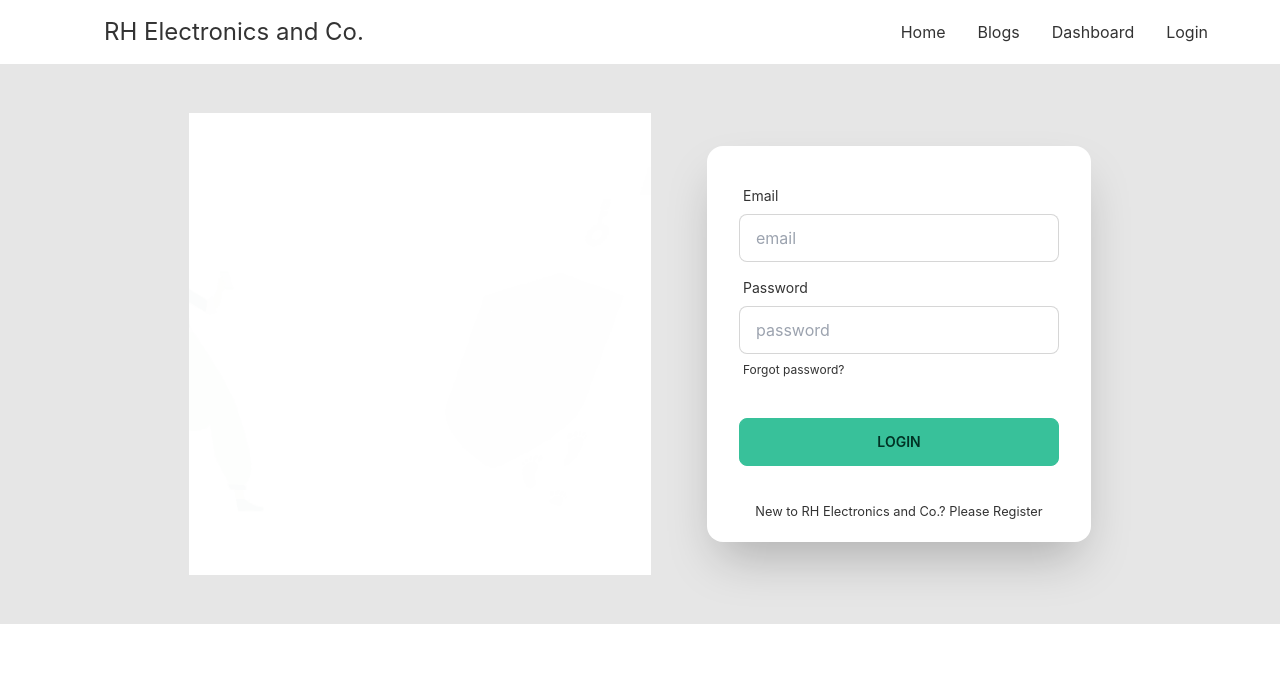
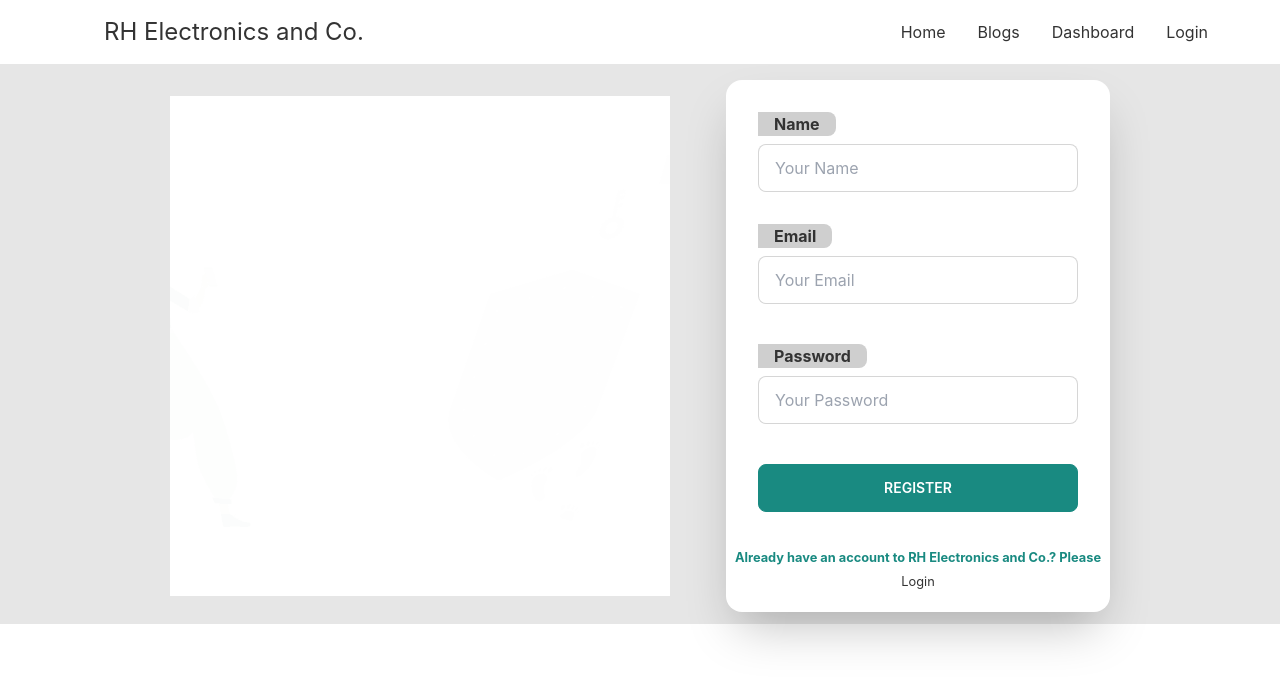
Before and after one commit to rahidhaque/RH-Electronics-and-Co., a React (Create React App) app: page /register in a window 1280 px wide. Shown: the top 684 px of the page. Built offline with nearby package versions, Linux system fonts and the light colour scheme.

Commit message:
Registration Form Using React Hook Form Done

```diff
--- a/package.json
+++ b/package.json
@@ -9,6 +9,7 @@
     "daisyui": "^2.15.0",
     "react": "^18.1.0",
     "react-dom": "^18.1.0",
+    "react-hook-form": "^7.31.2",
     "react-router-dom": "^6.3.0",
     "react-scripts": "5.0.1",
     "web-vitals": "^2.1.4"
--- a/src/Pages/Authentication/Register.js
+++ b/src/Pages/Authentication/Register.js
@@ -1,38 +1,105 @@
 import React from 'react';
+import { useForm } from 'react-hook-form';
 import { Link } from 'react-router-dom';
-import register from '../../Assets/Register.gif'
+import registrationImg from '../../Assets/Register.gif'
 
 const Register = () => {
+    const { register, formState: { errors }, handleSubmit } = useForm();
+    const onSubmit = data => console.log(data);
     return (
         <div className=''>
             <div class="hero h-full lg:h-[70vh] bg-base-200">
                 <div class="hero-content flex-col lg:flex-row">
-                    <div class="text-center lg:text-left max-w-lg mr-10">
-                        <img src={register} alt="" />
+                    <div class="lg:text-left max-w-lg mr-10">
+                        <img src={registrationImg} alt="Registration" />
                     </div>
                     <div class="card flex-shrink-0 w-full max-w-sm shadow-2xl bg-base-100">
                         <div class="card-body">
-                            <div class="form-control">
-                                <label class="label">
-                                    <span class="label-text">Email</span>
-                                </label>
-                                <input type="text" placeholder="email" class="input input-bordered" />
-                            </div>
-                            <div class="form-control">
-                                <label class="label">
-                                    <span class="label-text">Password</span>
-                                </label>
-                                <input type="text" placeholder="password" class="input input-bordered" />
-                                <label class="label">
-                                    <a href="#" class="label-text-alt link link-hover">Forgot password?</a>
-                                </label>
-                            </div>
-                            <div class="form-control mt-6">
-                                <button class="btn btn-primary">Login</button>
-                            </div>
+                            <form onSubmit={handleSubmit(onSubmit)}>
+                                <div class="form-control w-full">
+                                    <label class="input-group mb-2">
+                                        <span className='font-bold'>Name</span>
+                                    </label>
+                                    <input
+                                        type="text"
+                                        placeholder="Your Name"
+                                        className="input input-bordered w-full max-w-xs"
+                                        {...register("name", {
+                                            required: {
+                                                value: true,
+                                                message: 'Name is Required'
+                                            },
+                                            pattern: {
+                                                value: /^([^0-9]*)$/,
+                                                message: 'Your name contains number'
+                                            },
+                                        })}
+                                    />
+                                    <label className="label my-2">
+                                        {errors.name?.type === 'pattern' && <span className="label-text-alt text-warning">{errors.name.message}</span>}
+                                        {errors.name?.type === 'required' && <span className="label-text-alt text-warning">{errors.name.message}</span>}
+                                    </label>
+                                </div>
+
+                                <div class="form-control w-full">
+                                    <label class="input-group">
+                                        <span className='font-bold mb-2'>Email</span>
+                                    </label>
+                                    <input
+                                        type="email"
+                                        placeholder="Your Email"
+                                        className="input input-bordered w-full max-w-xs mb-2"
+                                        {...register("email", {
+                                            required: {
+                                                value: true,
+                                                message: 'Email is Required'
+                                            },
+                                            pattern: {
+                                                value: /^\w+@[a-zA-Z_]+?\.[a-zA-Z]{2,3}$/,
+                                                message: 'Please Provide a Valid Email'
+                                            }
+                                        })}
+                                    />
+                                    <label className="label my-2">
+                                        {errors.email?.type === 'pattern' && <span className="label-text-alt text-warning">{errors.email.message}</span>}
+                                        {errors.email?.type === 'required' && <span className="label-text-alt text-warning">{errors.email.message}</span>}
+                                    </label>
+                                </div>
+
+                                <div class="form-control w-full">
+                                    <label class="input-group">
+                                        <span className='font-bold mb-2'>Password</span>
+                                    </label>
+                                    <input
+                                        type="password"
+                                        placeholder="Your Password"
+                                        className="input input-bordered w-full max-w-xs mb-2"
+                                        {...register("password", {
+                                            required: {
+                                                value: true,
+                                                message: 'Password is Required'
+                                            },
+                                            minLength: {
+                                                value: 7,
+                                                message: 'Password Length should be greater than 6'
+                                            },
+                                            maxLength: {
+                                                value: 10,
+                                                message: 'Password Length can not be greater than 10'
+                                            }
+                                        })}
+                                    />
+                                    <label className="label my-2">
+                                        {errors.password?.type === 'pattern' && <span className="label-text-alt text-warning">{errors.password.message}</span>}
+                                        {errors.password?.type === 'minLength' && <span className="label-text-alt text-warning">{errors.password.message}</span>}
+                                        {errors.password?.type === 'maxLength' && <span className="label-text-alt text-warning">{errors.password.message}</span>}
+                                    </label>
+                                </div>
+                                <input className='btn w-full max-w-xs btn-success text-white' type="submit" value="Register" />
+                            </form>
                         </div>
                         <div className='mb-5 text-center'>
-                            <small>New to RH Electronics and Co.? Please <Link to='/register'>Register</Link></small>
+                            <small><span className='text-success font-bold'>Already have an account to RH Electronics and Co.? Please</span> <Link to='/login'>Login</Link></small>
                         </div>
                     </div>
                 </div>
```
Also changed, not shown: 1 other file (tests, documents, lock files or other folders).
